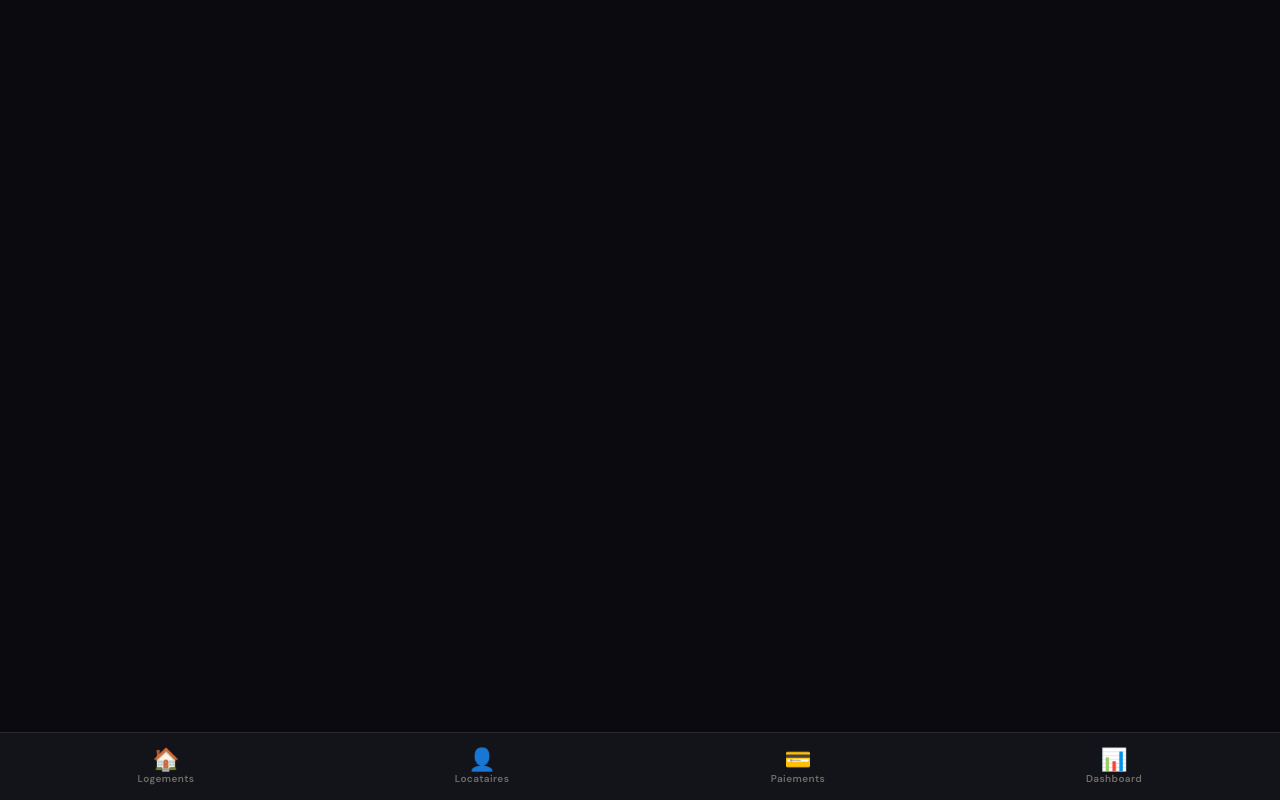
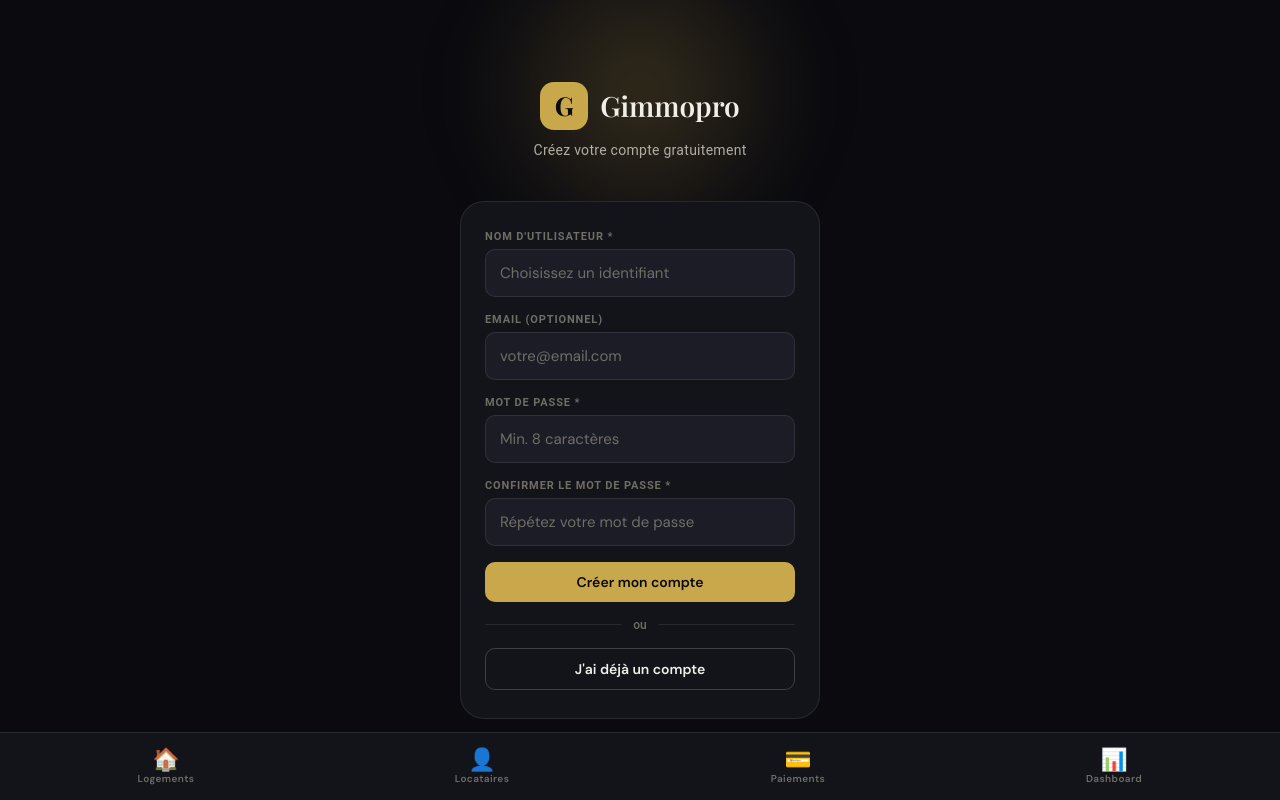
Before and after one commit to AloysRussel1/gimmopro, a React (Vite) app: page /register in a window 1280 px wide. Built offline with nearby package versions, Linux system fonts and the light colour scheme.

Commit message:
feat: add register page and improve login

```diff
--- a/src/App.tsx
+++ b/src/App.tsx
@@ -4,6 +4,7 @@ import { IonReactRouter } from '@ionic/react-router';
 
 import Navbar from './components/Navbar';
 import Login from './pages/Login';
+import Register from './pages/Register';
 import Dashboard from './pages/Dashboard';
 import LogementPage from './pages/LogementPage';
 import LogementDetails from './pages/LogementDetails';
@@ -50,6 +51,7 @@ const App: React.FC = () => (
       <div className="content-container">
         <IonRouterOutlet>
           <Route path="/login" component={Login} exact />
+          <Route path="/register" component={Register} exact />
 
           <PrivateRoute path="/dashboard"  component={Dashboard}   exact />
           <PrivateRoute path="/logement"   component={LogementPage} exact />
--- a/src/assets/css/Login.css
+++ b/src/assets/css/Login.css
@@ -51,6 +51,7 @@
   border: 1px solid var(--g-border);
   border-radius: var(--g-radius-lg);
   padding: 28px 24px;
+  display: flex; flex-direction: column; gap: 0;
 }
 
 .login-error {
@@ -58,4 +59,19 @@
   background: var(--g-danger-dim);
   border-radius: 8px; padding: 10px 14px;
   margin-bottom: 16px;
+  line-height: 1.4;
 }
+
+.login-divider {
+  display: flex; align-items: center; gap: 12px;
+  margin: 16px 0;
+}
+.login-divider::before,
+.login-divider::after {
+  content: ''; flex: 1;
+  height: 1px; background: var(--g-border);
+}
+.login-divider span {
+  font-size: 12px; color: var(--g-text-3);
+  font-weight: 500;
+}
--- /dev/null
+++ b/src/assets/css/Register.css
@@ -0,0 +1,21 @@
+@import './theme.css';
+@import './Login.css';
+
+.reg-content { --background: var(--g-bg); }
+
+.reg-wrap {
+  position: relative; z-index: 1;
+  min-height: 100vh;
+  display: flex; flex-direction: column;
+  align-items: center; justify-content: center;
+  padding: 32px 24px;
+}
+
+.reg-form {
+  width: 100%; max-width: 360px;
+  background: var(--g-surface);
+  border: 1px solid var(--g-border);
+  border-radius: var(--g-radius-lg);
+  padding: 28px 24px;
+  display: flex; flex-direction: column;
+}
--- a/src/pages/Login.tsx
+++ b/src/pages/Login.tsx
@@ -1,7 +1,5 @@
 import React, { useState } from 'react';
-import {
-    IonPage, IonContent,
-} from '@ionic/react';
+import { IonPage, IonContent } from '@ionic/react';
 import { useHistory } from 'react-router-dom';
 import axiosInstance from '../api/axiosConfig';
 import '../assets/css/Login.css';
@@ -9,8 +7,8 @@ import '../assets/css/Login.css';
 const Login: React.FC = () => {
   const [username, setUsername] = useState('');
   const [password, setPassword] = useState('');
-    const [error, setError] = useState('');
-    const [loading, setLoading] = useState(false);
+  const [error, setError]       = useState('');
+  const [loading, setLoading]   = useState(false);
   const history = useHistory();
 
   const handleLogin = async () => {
@@ -18,11 +16,11 @@ const Login: React.FC = () => {
     setLoading(true); setError('');
     try {
       const res = await axiosInstance.post('auth/login/', { username, password });
-            localStorage.setItem('access_token', res.data.access);
+      localStorage.setItem('access_token',  res.data.access);
       localStorage.setItem('refresh_token', res.data.refresh);
       history.replace('/dashboard');
     } catch {
-            setError('Identifiants incorrects.');
+      setError('Identifiants incorrects. Vérifiez votre nom d\'utilisateur et mot de passe.');
     } finally {
       setLoading(false);
     }
@@ -31,12 +29,9 @@ const Login: React.FC = () => {
   return (
     <IonPage>
       <IonContent className="login-content">
-                <div className="login-bg">
-                    <div className="login-blob" />
-                </div>
+        <div className="login-bg"><div className="login-blob" /></div>
 
         <div className="login-wrap">
-                    {/* Logo */}
           <div className="login-logo g-animate">
             <div className="login-logo__mark">G</div>
             <span className="login-logo__name">Gimmopro</span>
@@ -55,6 +50,8 @@ const Login: React.FC = () => {
                 placeholder="Votre identifiant"
                 value={username}
                 onChange={e => setUsername(e.target.value)}
+                autoCapitalize="none"
+                autoCorrect="off"
               />
             </div>
 
@@ -79,6 +76,15 @@ const Login: React.FC = () => {
             >
               {loading ? 'Connexion…' : 'Se connecter'}
             </button>
+
+            <div className="login-divider"><span>ou</span></div>
+
+            <button
+              className="g-btn g-btn--outline"
+              onClick={() => history.push('/register')}
+            >
+              Créer un compte
+            </button>
           </div>
         </div>
       </IonContent>
--- /dev/null
+++ b/src/pages/Register.tsx
@@ -0,0 +1,138 @@
+import React, { useState } from 'react';
+import { IonPage, IonContent } from '@ionic/react';
+import { useHistory } from 'react-router-dom';
+import axiosInstance from '../api/axiosConfig';
+import '../assets/css/Register.css';
+
+const Register: React.FC = () => {
+  const [form, setForm] = useState({
+    username: '', email: '', password: '', confirm: '',
+  });
+  const [error, setError]     = useState('');
+  const [loading, setLoading] = useState(false);
+  const history = useHistory();
+
+  const handleChange = (field: string) => (e: React.ChangeEvent<HTMLInputElement>) => {
+    setForm({ ...form, [field]: e.target.value });
+    setError('');
+  };
+
+  const handleRegister = async () => {
+    if (!form.username || !form.password || !form.confirm) {
+      setError('Remplissez tous les champs obligatoires.'); return;
+    }
+    if (form.password !== form.confirm) {
+      setError('Les mots de passe ne correspondent pas.'); return;
+    }
+    if (form.password.length < 8) {
+      setError('Le mot de passe doit contenir au moins 8 caractères.'); return;
+    }
+
+    setLoading(true); setError('');
+    try {
+      const res = await axiosInstance.post('auth/register/', {
+        username: form.username,
+        email:    form.email,
+        password: form.password,
+      });
+      localStorage.setItem('access_token',  res.data.access);
+      localStorage.setItem('refresh_token', res.data.refresh);
+      history.replace('/dashboard');
+    } catch (err: any) {
+      const data = err?.response?.data;
+      if (data?.error) setError(data.error);
+      else setError('Erreur lors de la création du compte.');
+    } finally {
+      setLoading(false);
+    }
+  };
+
+  return (
+    <IonPage>
+      <IonContent className="reg-content">
+        <div className="login-bg"><div className="login-blob" /></div>
+
+        <div className="reg-wrap">
+          <div className="login-logo g-animate">
+            <div className="login-logo__mark">G</div>
+            <span className="login-logo__name">Gimmopro</span>
+          </div>
+
+          <p className="login-tagline g-animate g-animate--1">
+            Créez votre compte gratuitement
+          </p>
+
+          <div className="reg-form g-animate g-animate--2">
+            <div className="g-input-group">
+              <label className="g-label">Nom d'utilisateur *</label>
+              <input
+                className="g-input"
+                type="text"
+                placeholder="Choisissez un identifiant"
+                value={form.username}
+                onChange={handleChange('username')}
+                autoCapitalize="none"
+                autoCorrect="off"
+              />
+            </div>
+
+            <div className="g-input-group">
+              <label className="g-label">Email (optionnel)</label>
+              <input
+                className="g-input"
+                type="email"
+                placeholder="votre@email.com"
+                value={form.email}
+                onChange={handleChange('email')}
+              />
+            </div>
+
+            <div className="g-input-group">
+              <label className="g-label">Mot de passe *</label>
+              <input
+                className="g-input"
+                type="password"
+                placeholder="Min. 8 caractères"
+                value={form.password}
+                onChange={handleChange('password')}
+              />
+            </div>
+
+            <div className="g-input-group">
+              <label className="g-label">Confirmer le mot de passe *</label>
+              <input
+                className="g-input"
+                type="password"
+                placeholder="Répétez votre mot de passe"
+                value={form.confirm}
+                onChange={handleChange('confirm')}
+                onKeyDown={e => e.key === 'Enter' && handleRegister()}
+              />
+            </div>
+
+            {error && <p className="login-error">{error}</p>}
+
+            <button
+              className="g-btn g-btn--primary"
+              onClick={handleRegister}
+              disabled={loading}
+            >
+              {loading ? 'Création…' : 'Créer mon compte'}
+            </button>
+
+            <div className="login-divider"><span>ou</span></div>
+
+            <button
+              className="g-btn g-btn--outline"
+              onClick={() => history.push('/login')}
+            >
+              J'ai déjà un compte
+            </button>
+          </div>
+        </div>
+      </IonContent>
+    </IonPage>
+  );
+};
+
+export default Register;
```
Lines whose indentation alone changed are shown as unchanged.
